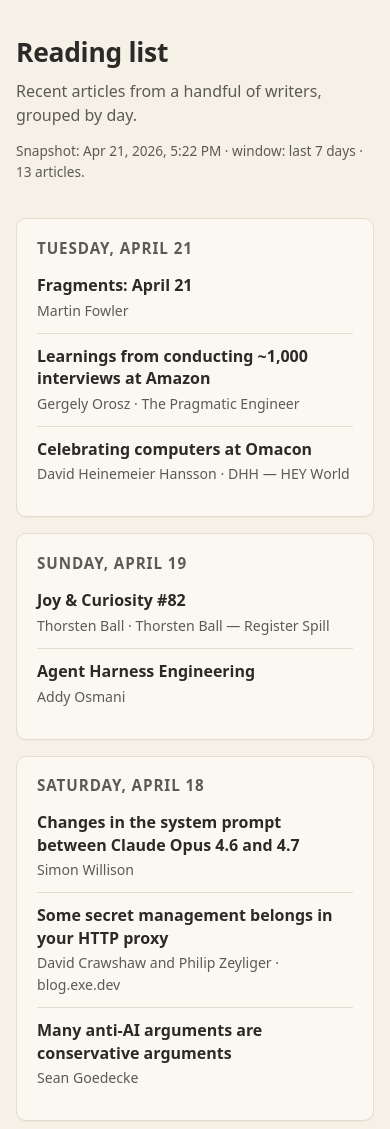
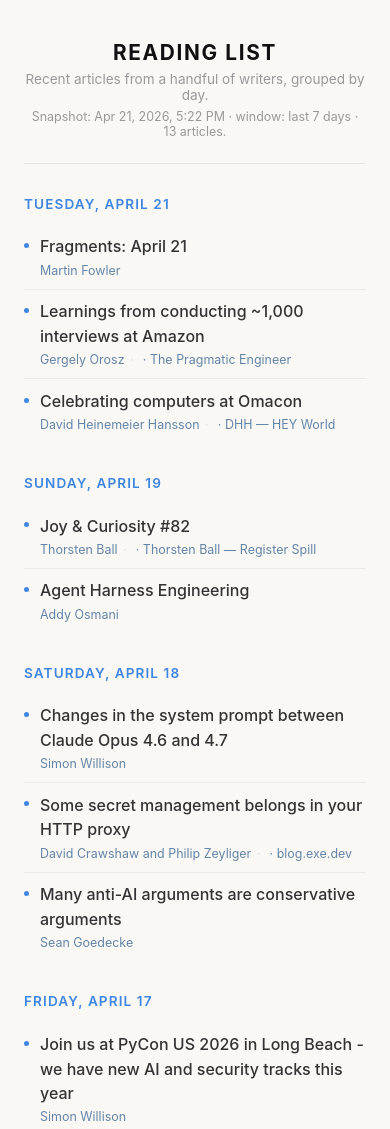
Before and after one commit to stefanovskyi/Unscroll, a website: page index.html in a window 390 px wide. Shown: the top 1129 px of the page. Drawn offline with Linux system fonts and the light colour scheme.

Commit message:
Update styles.css

```diff
--- a/styles.css
+++ b/styles.css
@@ -1,153 +1,177 @@
-/* Soft, pastel, paper-like palette. No gradients, no purples/pinks. */
+/* Maxua blogroll-inspired: warm paper background, flat list, accent-coloured
+   date headings and bullet dots. Blue accent instead of orange. */
+
 :root {
-  --bg: #f6f1e7;          /* warm off-white / paper */
-  --panel: #fbf8f1;       /* slightly lighter panel */
-  --ink: #2b2a28;         /* body text */
-  --ink-soft: #5c5a55;    /* secondary text */
-  --rule: #e4dccd;        /* neutral border */
-  --accent: #4e7c79;      /* dusty teal */
-  --accent-soft: #dfe9e7; /* tint of accent for focus bg */
-  --radius: 10px;
-  --shadow: 0 1px 0 rgba(43, 42, 40, 0.04);
-  --measure: 68ch;
+  --bg: #faf8f5;          /* warm paper */
+  --ink: #333;            /* body text */
+  --ink-strong: #111;     /* headings */
+  --ink-soft: #999;       /* muted meta */
+  --rule: #e8e4df;        /* header/footer dividers */
+  --rule-soft: #efe9e3;   /* row dividers */
+  --accent: #3d86e1;      /* links-hover, date heading, bullet */
+  --accent-soft: #6385a8; /* source metadata text */
+  --measure: 620px;
 }
 
 * {
   box-sizing: border-box;
+  margin: 0;
+  padding: 0;
 }
 
 html,
 body {
-  margin: 0;
-  padding: 0;
   background: var(--bg);
   color: var(--ink);
 }
 
 body {
-  font-family: ui-sans-serif, system-ui, -apple-system, "Segoe UI", Roboto,
+  font-family: -apple-system, BlinkMacSystemFont, "Segoe UI", Roboto,
     "Helvetica Neue", Arial, sans-serif;
-  font-size: 17px;
-  line-height: 1.55;
+  min-height: 100vh;
+  display: flex;
+  flex-direction: column;
+  align-items: center;
   -webkit-font-smoothing: antialiased;
   text-rendering: optimizeLegibility;
 }
 
 .page {
   max-width: var(--measure);
-  margin: 0 auto;
-  padding: 3rem 1.25rem 4rem;
+  width: 100%;
+  padding: 2.5rem 1.5rem;
 }
 
+/* Header ------------------------------------------------------------ */
+
 .page__header {
-  margin-bottom: 2.25rem;
+  text-align: center;
+  margin-bottom: 2rem;
+  padding-bottom: 1.5rem;
+  border-bottom: 1px solid var(--rule);
 }
 
-h1 {
-  font-size: 1.9rem;
-  font-weight: 650;
-  letter-spacing: -0.01em;
-  margin: 0 0 0.35rem;
+.page__header h1 {
+  font-size: 1.3rem;
+  font-weight: 700;
+  letter-spacing: 0.08em;
+  text-transform: uppercase;
+  color: var(--ink-strong);
+  margin-bottom: 0.4rem;
 }
 
 .lede {
-  margin: 0;
   color: var(--ink-soft);
+  font-size: 0.85rem;
 }
 
 .meta {
-  margin: 0.75rem 0 0;
-  font-size: 0.85rem;
+  margin-top: 0.35rem;
   color: var(--ink-soft);
+  font-size: 0.78rem;
 }
+
+/* Status / empty / failure states ---------------------------------- */
 
 .status {
   color: var(--ink-soft);
   font-style: italic;
+  text-align: center;
 }
 
+.empty {
+  padding: 1.5rem 1rem;
+  color: var(--ink-soft);
+  text-align: center;
+  border: 1px dashed var(--rule);
+}
+
+/* Day groups ------------------------------------------------------- */
+
 .day {
-  background: var(--panel);
-  border: 1px solid var(--rule);
-  border-radius: var(--radius);
-  padding: 1.1rem 1.25rem 1.25rem;
-  margin: 0 0 1rem;
-  box-shadow: var(--shadow);
+  /* flat, no card — each day is just a heading + list */
 }
 
 .day__heading {
-  font-size: 0.95rem;
+  font-size: 0.85rem;
   font-weight: 600;
+  color: var(--accent);
   text-transform: uppercase;
-  letter-spacing: 0.06em;
-  color: var(--ink-soft);
-  margin: 0 0 0.85rem;
+  letter-spacing: 0.08em;
+  margin: 2rem 0 0.8rem;
+}
+
+.day:first-of-type .day__heading {
+  margin-top: 0;
 }
 
 .day__list {
   list-style: none;
-  margin: 0;
-  padding: 0;
 }
 
 .article {
-  padding: 0.7rem 0;
-  border-top: 1px solid var(--rule);
+  position: relative;
+  padding: 0.6rem 0 0.6rem 1rem;
+  line-height: 1.55;
+  border-bottom: 1px solid var(--rule-soft);
 }
 
-.article:first-child {
-  padding-top: 0;
-  border-top: none;
+.article:last-child {
+  border-bottom: none;
+}
+
+.article::before {
+  content: "";
+  position: absolute;
+  left: 0;
+  top: calc(0.6rem + 0.55em);
+  width: 5px;
+  height: 5px;
+  border-radius: 50%;
+  background: var(--accent);
 }
 
 .article__title {
-  display: block;
   color: var(--ink);
   text-decoration: none;
-  font-weight: 550;
-  line-height: 1.4;
+  font-weight: 500;
 }
 
 .article__title:hover {
   color: var(--accent);
-  text-decoration: underline;
-  text-decoration-thickness: 1px;
-  text-underline-offset: 3px;
 }
 
 .article__title:focus-visible {
   outline: 2px solid var(--accent);
-  outline-offset: 3px;
-  border-radius: 4px;
+  outline-offset: 2px;
+  border-radius: 2px;
 }
 
 .article__byline {
-  margin: 0.2rem 0 0;
-  font-size: 0.88rem;
-  color: var(--ink-soft);
+  margin-top: 0.15rem;
+  font-size: 0.78rem;
+  color: var(--accent-soft);
+  line-height: 1.4;
 }
 
-.article__source {
-  color: var(--ink-soft);
+.article__source::before {
+  content: "·";
+  margin: 0 0.35rem;
+  color: #ddd;
 }
 
-.empty {
-  padding: 1.25rem;
-  border: 1px dashed var(--rule);
-  border-radius: var(--radius);
+/* Failures & footer ------------------------------------------------ */
+
+.failures {
+  margin-top: 2rem;
+  font-size: 0.78rem;
   color: var(--ink-soft);
   text-align: center;
 }
 
-.failures {
-  margin-top: 1.5rem;
-  font-size: 0.82rem;
-  color: var(--ink-soft);
-}
-
 .failures details {
-  border-top: 1px solid var(--rule);
-  padding-top: 0.75rem;
+  display: inline-block;
+  text-align: left;
 }
 
 .failures summary {
@@ -155,39 +179,47 @@ h1 {
 }
 
 .failures ul {
+  list-style: disc;
   margin: 0.5rem 0 0;
   padding-left: 1.2rem;
 }
 
 .page__footer {
-  margin-top: 3rem;
-  padding-top: 1.25rem;
+  margin-top: 2.5rem;
+  padding-top: 1.5rem;
   border-top: 1px solid var(--rule);
-  font-size: 0.85rem;
-  color: var(--ink-soft);
+  text-align: center;
+  color: #bbb;
+  font-size: 0.8rem;
+  line-height: 1.8;
 }
 
-@media (max-width: 480px) {
-  body {
-    font-size: 16px;
-  }
-  .page {
-    padding: 2rem 1rem 3rem;
-  }
-  h1 {
-    font-size: 1.65rem;
-  }
+.page__footer a {
+  color: var(--accent-soft);
+  text-decoration: none;
 }
+
+.page__footer a:hover {
+  color: var(--accent);
+}
+
+/* Dark mode — same hue family, darker paper ------------------------ */
 
 @media (prefers-color-scheme: dark) {
   :root {
-    --bg: #1f1e1b;
-    --panel: #262521;
-    --ink: #e9e4d8;
-    --ink-soft: #a8a396;
-    --rule: #34322c;
-    --accent: #8fb8b4;
-    --accent-soft: #2d3a39;
-    --shadow: 0 1px 0 rgba(0, 0, 0, 0.2);
+    --bg: #1c1b19;
+    --ink: #d8d4cc;
+    --ink-strong: #f2efe9;
+    --ink-soft: #8a857d;
+    --rule: #2e2c28;
+    --rule-soft: #262421;
+    --accent: #7fb0ea;
+    --accent-soft: #6d8aa8;
+  }
+  .article__source::before {
+    color: #3a3733;
+  }
+  .page__footer {
+    color: #6a645d;
   }
 }
```
Also changed, not shown: .claude/settings.local.json.
